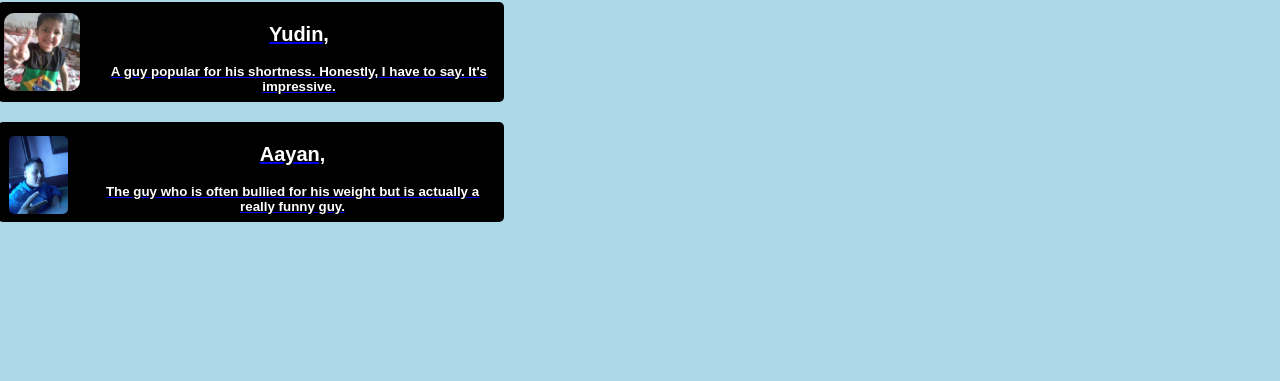
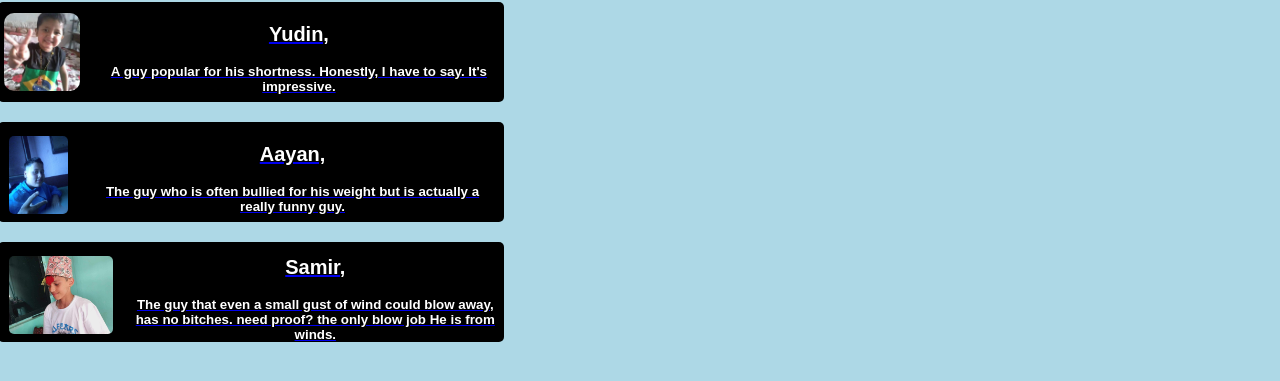
Before and after one commit to TranquilityOfficial/TranquilityOfficial, a plain HTML site: page info.html in a window 1280 px wide. Shown: the part 223-604 px from the top of the page. Drawn offline with Linux system fonts and the light colour scheme.

Commit message:
Update info.html

```diff
--- a/info.html
+++ b/info.html
@@ -217,7 +217,40 @@
             margin-top: 5px;
             margin-left: 5px;
         }
-
+        .samir {
+            background-color: black;
+            color: white;
+            height: 100px;
+            margin-left: 15px;
+            width: 40%;
+            margin-top: 20px;
+            border: none;
+            border-radius: 5px;
+            margin-left: -10px;
+            cursor: pointer;
+            display: flex;
+            align-items: center;
+        }
+        .samir:hover {
+            background-color: rgb(39, 39, 39);
+            opacity: 0.8;
+            box-shadow: 2px 2px 2px 5px rgb(61, 255, 61);
+        }
+        .samir:active {
+            opacity: 0.6;
+        }
+        .samirtext {
+            margin-bottom: 3px;
+            margin-left: 10px;
+        }
+        .samir img {
+            height: calc(100% - 20px);
+            width: auto;
+            margin-right: 10px;
+            border: 10px;
+            margin-top: 5px;
+            margin-left: 5px;
+        }
     </style>
     <a href="yudin.html">
         <button class="yudin">
@@ -237,4 +270,15 @@
             </div>
         </button>
     </a>
+    <a href="samir.html">
+        <button class="samir">
+            <img src="TranquilityImages/samir.png" alt="Samir Image" class="samir img">
+            <div>
+                <h2 class="samirtext">Samir,</h2>
+                <h4 class="samirtext">The guy that even a small gust of wind could blow away, has no bitches. need proof?
+                    the only blow job He is from winds.
+                </h4>
+            </div>
+        </button>
+    </a>
 </body>
```
